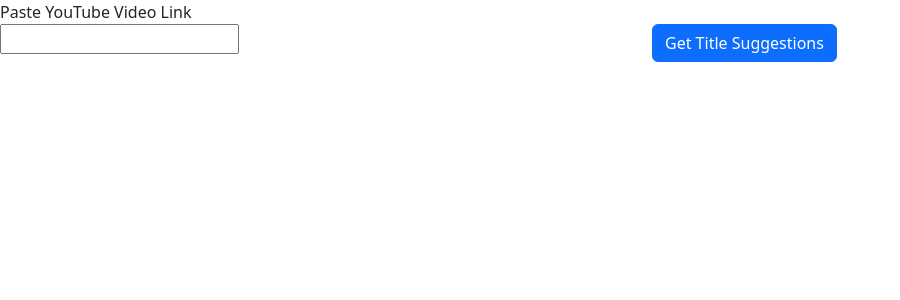
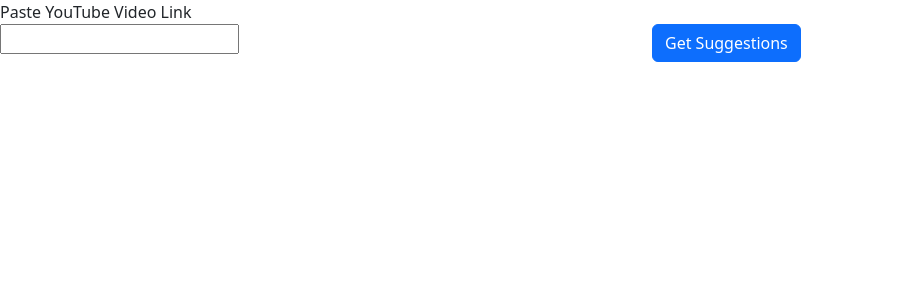
Before and after one commit to busycaesar/YouTube_Title_Assistant, a React (Create React App) app in the folder Frontend/: page / in a window 1280 px wide. Shown: the top 300 px of the page, without its empty margins (0-900 px from the left). Built offline with nearby package versions, Linux system fonts and the light colour scheme.

Commit message:
Refactor(Frontend): Form layout

```diff
--- a/Frontend/src/app.tsx
+++ b/Frontend/src/app.tsx
@@ -36,7 +36,7 @@ function App() {
             <input {...register("videoLink")} />
           </Col>
           <Col>
-            <Button type="submit">Get Title Suggestions</Button>
+            <Button type="submit">Get Suggestions</Button>
           </Col>
         </Row>
       </form>
```
